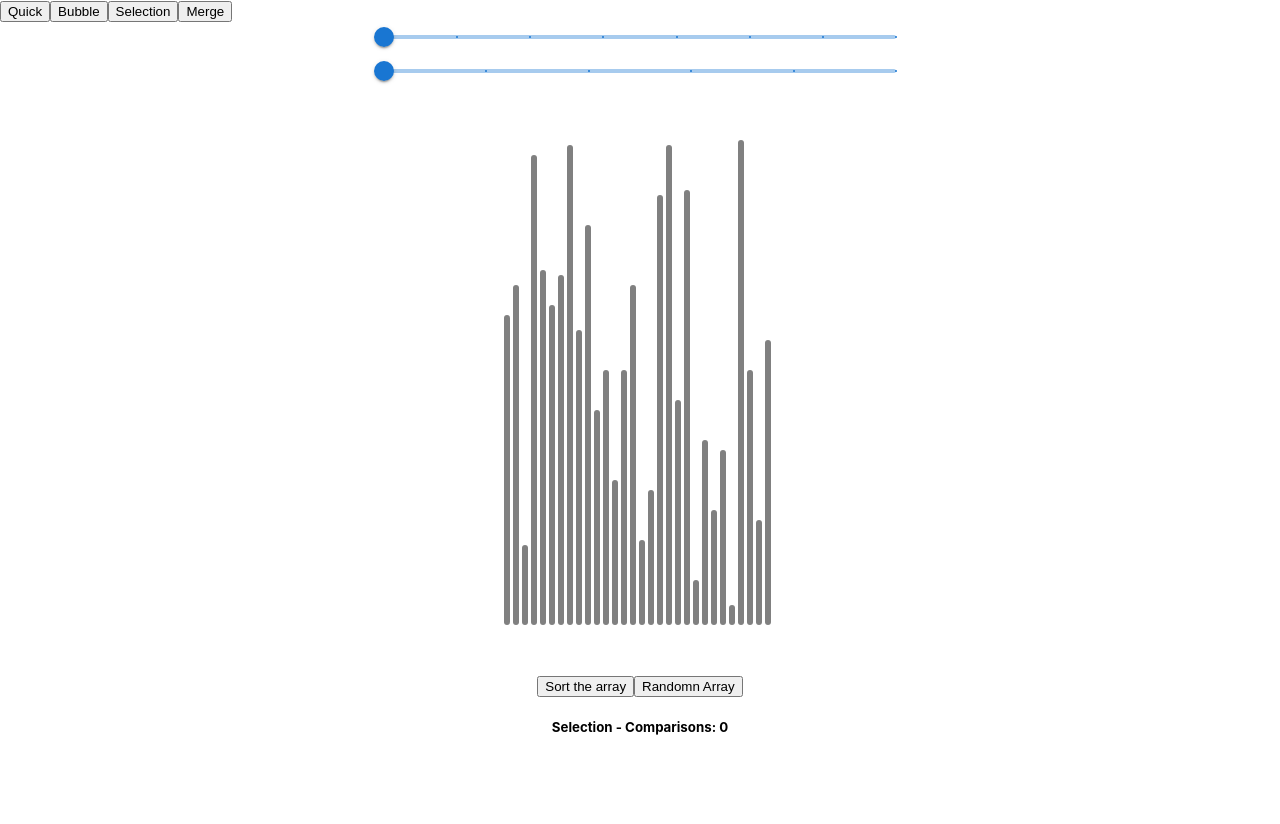
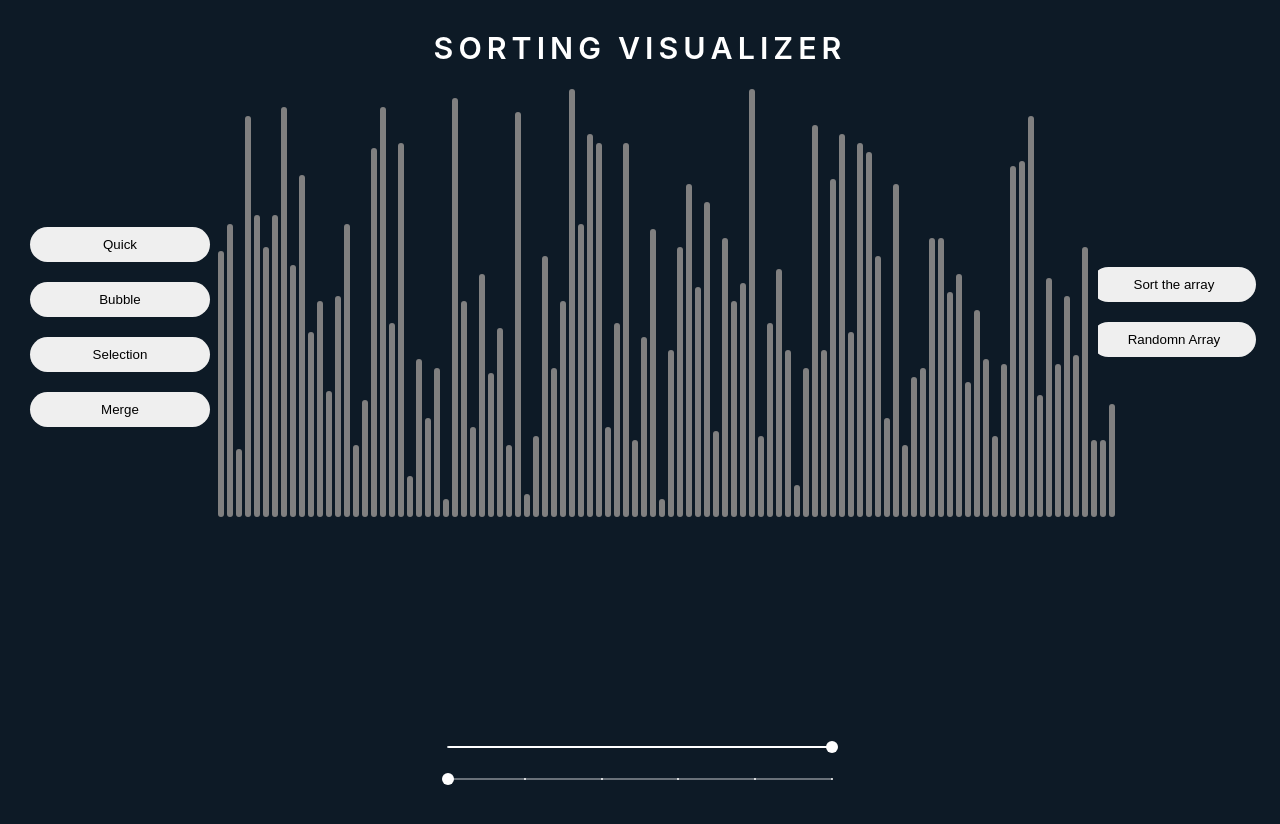
Before and after one commit to bharadwaj-bhat/Sorting_Algorithm_Visualizer, a React (Create React App) app: page /selectionSort in a window 1280 px wide. Shown: the top 824 px of the page. Before the commit the page ends 800 px from the top, so only its background shows below. Built offline with nearby package versions, Linux system fonts and the light colour scheme.

Commit message:
re designing

```diff
--- a/package.json
+++ b/package.json
@@ -6,9 +6,11 @@
     "@emotion/react": "^11.4.1",
     "@emotion/styled": "^11.3.0",
     "@mui/material": "^5.0.2",
+    "@mui/styles": "^5.0.2",
     "@testing-library/jest-dom": "^5.14.1",
     "@testing-library/react": "^11.2.7",
     "@testing-library/user-event": "^12.8.3",
+    "framer-motion": "^5.2.1",
     "rc-slider": "^9.7.2",
     "react": "^17.0.2",
     "react-dom": "^17.0.2",
--- a/src/App.js
+++ b/src/App.js
@@ -4,17 +4,43 @@ import { SelectionSort } from "./Components/SelectionSort";
 import { BubbleSort } from "./Components/BubbleSort";
 import { useEffect, useState } from "react";
 import { QuickSort } from "./Components/QuickSort";
-
+// import { motion } from "framer-motion";
 import { Link, Switch, Route } from "react-router-dom";
 
 import Slider from "@mui/material/Slider";
+import { createTheme, ThemeProvider, styled } from "@mui/material/styles";
 
-import { useReducer, red } from "react";
+const theme = createTheme({
+  palette: {
+    secondary: {
+      main: "#fffff",
+    },
+  },
+});
 
 function App() {
-  const [arrSize, setArrSize] = useState(30);
+  const [arrSize, setArrSize] = useState(100);
   const [arr, setArr] = useState();
   const [timer, setTimer] = useState(0);
+  const [header, setHeader] = useState([
+    [10, "U"],
+    [3, "T"],
+    [4, "I"],
+    [13, "I"],
+    [15, "E"],
+    [6, "G"],
+    [0, "S"],
+    [11, "A"],
+    [2, "R"],
+    [5, "N"],
+    [8, "I"],
+    [14, "Z"],
+    [1, "O"],
+    [12, "L"],
+    [7, "V"],
+    [9, "S"],
+    [16, "R"],
+  ]);
   const initState = [];
   // const [state, dispatch] = useReducer(reducer, initState);
 
@@ -30,23 +56,39 @@ function App() {
   useEffect(() => {
     let arr = generateArray();
     setArr(arr);
+    handleHeaderSort(header);
   }, []);
 
   function generateArray() {
     let newArray = [];
     for (let i = 0; i < arrSize; i++) {
-      let randomInt = Math.ceil(Math.random() * 100);
+      let randomInt = Math.ceil(Math.random() * 95);
       newArray.push(randomInt);
     }
 
     return newArray;
   }
 
-  const handleArrSlider = (e) => {
-    setArrSize(e.target.value);
+  const handleHeaderSort = async (header) => {
+    for (let i = 0; i < header.length - 1; ) {
+      for (let j = 0; j < header.length - 1 - i; ) {
+        if (header[j][0] > header[j + 1][0]) {
+          [header[j], header[j + 1]] = [header[j + 1], header[j]];
+        }
+        let temp = [...header];
+        setHeader(temp);
+        j++;
+        await wait();
+      }
+      i++;
+    }
+  };
+
+  const handleArrSlider = async (e) => {
+    let x = await setArrSize(e.target.value);
     console.log(arrSize);
-    let x = generateArray();
-    setArr(x);
+    let y = await generateArray();
+    setArr(y);
   };
 
   const handleTimer = (e) => {
@@ -55,6 +97,41 @@ function App() {
 
   return (
     <>
+      <div
+        style={{
+          color: "white",
+          justifyContent: "center",
+          display: "flex",
+        }}
+      >
+        <div
+          style={{
+            display: "flex",
+            fontSize: "1.9rem",
+            letterSpacing: "5px",
+            fontWeight: "600",
+          }}
+        >
+          <p>{header[0][1]}</p>
+          <p>{header[1][1]}</p>
+          <p>{header[2][1]}</p>
+          <p>{header[3][1]}</p>
+          <p>{header[4][1]}</p>
+          <p>{header[5][1]}</p>
+          <p style={{ paddingRight: "12px" }}>{header[6][1]}</p>
+          <p> </p>
+          <p>{header[7][1]}</p>
+          <p>{header[8][1]}</p>
+          <p>{header[9][1]}</p>
+          <p>{header[10][1]}</p>
+          <p>{header[11][1]}</p>
+          <p>{header[12][1]}</p>
+          <p>{header[13][1]}</p>
+          <p>{header[14][1]}</p>
+          <p>{header[15][1]}</p>
+          <p>{header[16][1]}</p>
+        </div>
+      </div>
       <div className={styles.App}>
         <div className={styles.nav}>
           <Link to="/">
@@ -71,13 +148,16 @@ function App() {
           </Link>
         </div>
         <div className={styles.slider}>
+          <ThemeProvider theme={theme}>
             <Slider
               onChange={handleArrSlider}
-            defaultValue={30}
+              defaultValue={100}
               step={10}
               marks
               min={30}
               max={100}
+              size="small"
+              color="secondary"
             />
             <Slider
               onChange={handleTimer}
@@ -86,8 +166,12 @@ function App() {
               marks
               min={0}
               max={10}
+              size="small"
+              color="secondary"
             />
+          </ThemeProvider>
         </div>
+        <div className={styles.arrays}>
           <Switch>
             <Route exact path="/">
               <QuickSort
@@ -119,6 +203,7 @@ function App() {
             </Route>
           </Switch>
         </div>
+      </div>
     </>
   );
 }
--- a/src/App.module.css
+++ b/src/App.module.css
@@ -1,6 +1,18 @@
+body {
+  background: #0d1a26;
+  box-sizing: border-box;
+  overflow-x: hidden;
+}
 .App {
-  text-align: center;
-  /* background: black; */
+  /* text-align: center; */
+  display: grid;
+  grid-template-columns: 1fr 10fr;
+  justify-content: center;
+  position: relative;
+  margin-top: -100px;
+  height: 100vh;
+  gap: 20px;
+  /* border: 1px solid red; */
 }
 
 .container {
@@ -17,10 +29,59 @@
 }
 
 .nav {
+  height: 200px;
+  margin-top: 230px;
   display: flex;
+  flex-direction: column;
+  justify-content: space-between;
+  align-items: center;
+  margin-left: 30px;
+  margin-right: -15px;
+}
+
+.nav button {
+  width: 180px;
+  padding: 10px 15px;
+  border-radius: 20px;
+  border: none;
+  /* background: #dda0dd; */
+}
+
+.arrays {
+  display: grid;
+  grid-template-columns: 16fr 3.3fr;
+  margin-top: 40px;
+  justify-content: space-evenly;
+  /* border: 1px solid red; */
+}
+.arrays > div {
+  height: 430px;
+  overflow-y: hidden;
 }
 
 .slider {
-  width: 40%;
-  margin: auto;
+  width: 30%;
+  position: absolute;
+  left: 35%;
+  bottom: 0%;
+  color: white;
+  margin-top: -200px;
 }
+.buttonDiv {
+  display: flex;
+  flex-direction: column;
+  justify-content: flex-start;
+  /* margin-right: -20px; */
+  align-items: center;
+  padding: 230px 0px;
+  /* border: 1px solid red; */
+}
+
+.buttonDiv button {
+  width: 165px;
+  padding: 10px 15px;
+  border-radius: 20px;
+  border: none;
+  margin-bottom: 20px;
+  margin-left: -30px;
+}
--- a/src/Components/BubbleSort.jsx
+++ b/src/Components/BubbleSort.jsx
@@ -59,11 +59,11 @@ export const BubbleSort = ({ wait, generateArray, arr }) => {
               {/* {n} */}
             </div>
           ))}
-        <div></div>
       </div>
-      <button onClick={() => handleSort(nums)}> Sort the array </button>
-      <button onClick={handleRandomnArray}> Randomn Array</button>
-      <h5> Bubble - Comparisons: {counter}</h5>
+      <div className={styles.buttonDiv}>
+        <button onClick={() => handleSort(nums)}> Sort the array </button>
+        <button onClick={handleRandomnArray}> Randomn Array</button>
+      </div>
     </>
   );
 };
--- a/src/Components/Merge.jsx
+++ b/src/Components/Merge.jsx
@@ -123,6 +123,7 @@ export const MergeSort = ({ wait, generateArray, arr }) => {
           ))}
         <div></div>
       </div>
+      <div className={styles.buttonDiv}>
         <button
           onClick={() => {
             setCounter(0);
@@ -132,17 +133,9 @@ export const MergeSort = ({ wait, generateArray, arr }) => {
           {" "}
           Sort the array{" "}
         </button>
-      <button
-        onClick={() => {
-          let temp = [...nums];
-          setNums(temp);
-        }}
-      >
-        {" "}
-        temp{" "}
-      </button>
+
         <button onClick={handleRandomnArray}> Randomn Array</button>
-      <h5> Quick - Comparisons: {counter}</h5>
+      </div>
     </>
   );
 };
--- a/src/Components/QuickSort.jsx
+++ b/src/Components/QuickSort.jsx
@@ -1,13 +1,12 @@
 import { useState, useEffect } from "react";
 import styles from "../App.module.css";
 import { v4 as uuid } from "uuid";
+// import styles from '../App.module.css'
 
 export const QuickSort = ({ wait, generateArray, arr }) => {
   const [nums, setNums] = useState([]);
   const [active, setActive] = useState(null);
   const [active2, setActive2] = useState(null);
-  const [sorted, setSorted] = useState(null);
-  const [counter, setCounter] = useState(0);
 
   useEffect(() => {
     // let arr = generateArray();
@@ -15,7 +14,6 @@ export const QuickSort = ({ wait, generateArray, arr }) => {
   }, [arr]);
 
   const handleRandomnArray = () => {
-    setCounter(0);
     let arr = generateArray();
     setNums(arr);
   };
@@ -56,7 +54,6 @@ export const QuickSort = ({ wait, generateArray, arr }) => {
       }
 
       await wait(4);
-      setCounter((prev) => prev + 1);
       [arr[i], arr[j]] = [arr[j], arr[i]];
       let temp = [...nums];
       setNums(temp);
@@ -73,7 +70,7 @@ export const QuickSort = ({ wait, generateArray, arr }) => {
               style={{
                 background:
                   i === active || i === active2
-                    ? "black"
+                    ? "#ffff00"
                     : n === 999
                     ? "green"
                     : "#dda0dd",
@@ -84,11 +81,13 @@ export const QuickSort = ({ wait, generateArray, arr }) => {
             </div>
           ))}
       </div>
-      <button onClick={() => handleSort(nums, 0, nums.length - 1)}>
-        {" "}
-        Sort the array{" "}
-      </button>
-      <button onClick={handleRandomnArray}> Randomn Array</button>
+      <div className={styles.buttonDiv}>
+        <button onClick={() => handleSort(nums, 0, nums.length - 1)}>
+          {" "}
+          Sort the array{" "}
+        </button>
+        <button onClick={handleRandomnArray}> Randomn Array</button>
+      </div>
     </>
   );
 };
--- a/src/Components/SelectionSort.jsx
+++ b/src/Components/SelectionSort.jsx
@@ -2,24 +2,23 @@
 import styles from "../App.module.css";
 import { useEffect, useState } from "react";
 
-export const SelectionSort = ({ wait, generateArray }) => {
+export const SelectionSort = ({ wait, generateArray, arr }) => {
   const [nums, setNums] = useState([]);
   const [active, setActive] = useState(-20);
   const [ind, setInd] = useState(-1);
   const [current, setCurrent] = useState(null);
-  const [counter, setCounter] = useState(0);
 
   useEffect(() => {
-    let arr = generateArray();
+    // let arr = generateArray();
     setNums(arr);
-  }, []);
+  }, [arr]);
 
   async function handleSort(arr) {
     for (let i = 0; i < arr.length; ) {
       let minInd = i;
       for (let j = i + 1; j < arr.length; j++) {
         setCurrent(j);
-        setCounter((prev) => prev + 1);
+
         if (arr[j] < arr[minInd]) {
           minInd = j;
         }
@@ -36,7 +35,6 @@ export const SelectionSort = ({ wait, generateArray }) => {
 
   const handleRandomnArray = () => {
     setInd(-100);
-    setCounter(0);
 
     let arr = generateArray();
     setNums(arr);
@@ -56,7 +54,7 @@ export const SelectionSort = ({ wait, generateArray }) => {
                     ? "#808080"
                     : "#dc143c",
 
-                height: `${n * 5}px`,
+                height: `${n * 4.5}px`,
               }}
             >
               {/* {n} */}
@@ -64,9 +62,10 @@ export const SelectionSort = ({ wait, generateArray }) => {
           ))}
         <div></div>
       </div>
-      <button onClick={() => handleSort(nums)}> Sort the array </button>
-      <button onClick={handleRandomnArray}> Randomn Array</button>
-      <h5> Selection - Comparisons: {counter}</h5>
+      <div className={styles.buttonDiv}>
+        <button onClick={() => handleSort(nums)}> Sort the array </button>
+        <button onClick={handleRandomnArray}> Randomn Array</button>
+      </div>
     </>
   );
 };
```
Also changed, not shown: 1 other file (tests, documents, lock files or other folders). Lines whose indentation alone changed are shown as unchanged.
